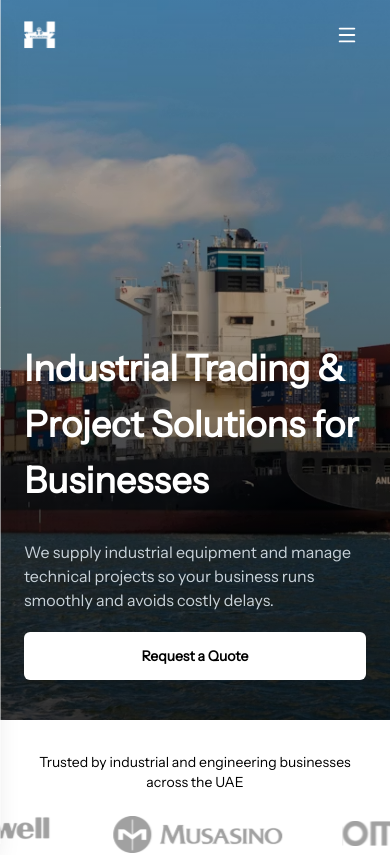
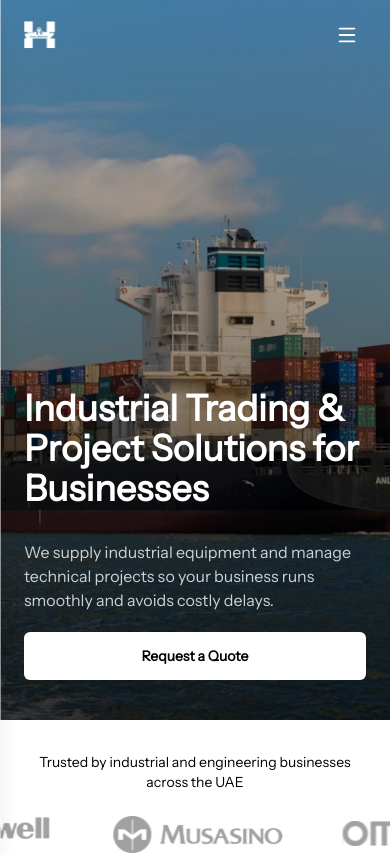
Before and after one commit to saadanzarii/houberk, a Next.js app: page / in a window 390 px wide. Shown: the top 855 px of the page. Built offline with nearby package versions, Linux system fonts and the light colour scheme.

Commit message:
working on

```diff
--- a/component/hero.tsx
+++ b/component/hero.tsx
@@ -106,7 +106,7 @@ export function HeroSection() {
       {/* HERO CONTENT */}
       <div className="relative z-10 flex min-h-[650px] items-end px-6 pb-10 lg:px-12 ">
         <div className="grid gap-8 lg:grid-cols-2 ">
-          <h1 className="self-center text-4xl font-bold text-white md:text-5xl leading-14">
+          <h1 className="self-center text-4xl font-bold text-white md:text-5xl lg:leading-14">
             Industrial Trading & Project Solutions for Businesses
           </h1>
 
```
